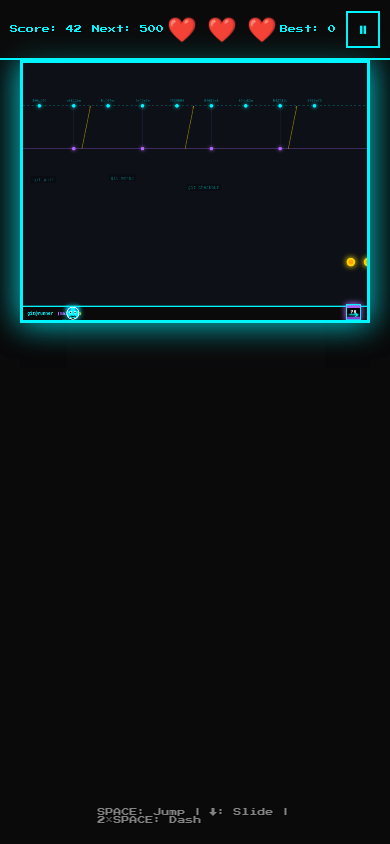
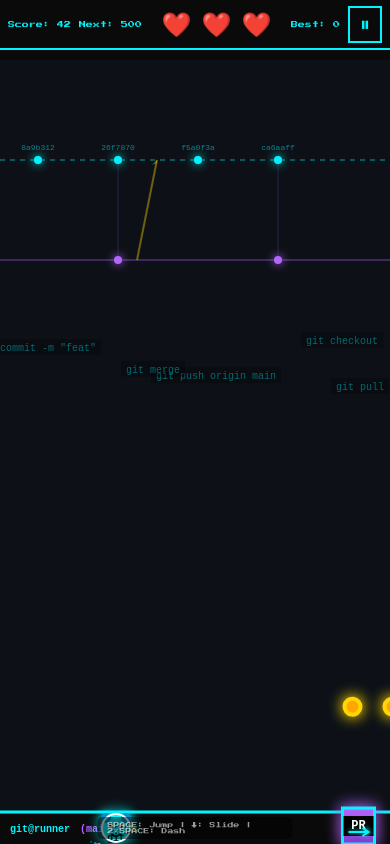
Before and after one commit to manasramesh/gitrunner, a website: page index.html in a window 390 px wide. Both pictures are taken after a click on the button "Start Game". Drawn offline with Linux system fonts and the light colour scheme.

Commit message:
📱 Add fullscreen support for mobile, tablet, and desktop

```diff
--- a/index.html
+++ b/index.html
@@ -2,7 +2,10 @@
 <html lang="en">
 <head>
     <meta charset="UTF-8">
-    <meta name="viewport" content="width=device-width, initial-scale=1.0, maximum-scale=1.0, user-scalable=no">
+    <meta name="viewport" content="width=device-width, initial-scale=1.0, maximum-scale=1.0, user-scalable=no, viewport-fit=cover">
+    <meta name="mobile-web-app-capable" content="yes">
+    <meta name="apple-mobile-web-app-capable" content="yes">
+    <meta name="apple-mobile-web-app-status-bar-style" content="black-fullscreen">
     <meta name="description" content="Git Runner: Command Quest - Learn Git commands while playing an addictive endless runner game!">
     <title>Git Runner: Command Quest</title>
     <link rel="stylesheet" href="styles/main.css">
--- a/js/engine.js
+++ b/js/engine.js
@@ -17,7 +17,10 @@ class GameEngine {
         this.gitChallenge = new GitChallengeSystem();
         this.powerupManager = new PowerUpManager();
         this.world = new World(this.canvas);
-        this.player = new Player(100, 568); // Correct ground position
+
+        // Player initialized after canvas resize (dynamic ground position)
+        const groundY = this.canvas.height - 32;
+        this.player = new Player(100, groundY);
         this.ui = new UIManager(this.gitChallenge);
 
         // Game state
@@ -57,23 +60,33 @@ class GameEngine {
     }
 
     resizeCanvas() {
-        const maxWidth = 800;
-        const maxHeight = 600;
-        const scale = Math.min(
-            (window.innerWidth - 40) / maxWidth,
-            (window.innerHeight - 100) / maxHeight,
-            1
-        );
+        // Fullscreen canvas - fills entire viewport
+        const width = window.innerWidth;
+        const height = window.innerHeight - 60; // Reserve 60px for HUD
 
-        this.canvas.width = maxWidth;
-        this.canvas.height = maxHeight;
-        this.bgCanvas.width = maxWidth;
-        this.bgCanvas.height = maxHeight;
+        this.canvas.width = width;
+        this.canvas.height = height;
+        this.bgCanvas.width = width;
+        this.bgCanvas.height = height;
 
-        this.canvas.style.width = `${maxWidth * scale}px`;
-        this.canvas.style.height = `${maxHeight * scale}px`;
-        this.bgCanvas.style.width = `${maxWidth * scale}px`;
-        this.bgCanvas.style.height = `${maxHeight * scale}px`;
+        this.canvas.style.width = `${width}px`;
+        this.canvas.style.height = `${height}px`;
+        this.bgCanvas.style.width = `${width}px`;
+        this.bgCanvas.style.height = `${height}px`;
+
+        // Update game dimensions
+        if (this.world) {
+            this.world.canvas = this.canvas;
+        }
+
+        // Update player ground position based on new canvas height
+        if (this.player) {
+            this.player.groundY = height - 32;
+            // If player is on ground, update Y position
+            if (this.player.isGrounded) {
+                this.player.y = this.player.groundY;
+            }
+        }
 
         // Optimize canvas rendering
         const ctx = this.canvas.getContext('2d');
@@ -184,7 +197,12 @@ class GameEngine {
         this.nextCheckpoint = 500;
         this.coins = 0;
         this.combo = 0;
-        this.player.reset(100, 568); // Correct ground position
+
+        // Dynamic ground position based on canvas height
+        const groundY = this.canvas.height - 32;
+        this.player.reset(100, groundY);
+        this.player.groundY = groundY;
+
         this.world.reset();
         this.powerupManager.reset();
         this.particles.clear();
@@ -289,7 +307,7 @@ class GameEngine {
         // Update game systems
         this.player.update(deltaTime);
         this.world.update(deltaTime, this.checkpoints);
-        this.powerupManager.update(deltaTime, this.world.scrollSpeed, this.world.distance);
+        this.powerupManager.update(deltaTime, this.world.scrollSpeed, this.world.distance, this.canvas.height);
         this.particles.update(deltaTime);
         this.screenShake.update(deltaTime);
 
@@ -437,7 +455,8 @@ class GameEngine {
         if (this.lives > 0) {
             // Brief invincibility and reset position
             this.powerupManager.activatePowerUp('shield');
-            this.player.reset(100, 568); // Correct ground position
+            const groundY = this.canvas.height - 32;
+            this.player.reset(100, groundY);
         }
     }
 
--- a/js/player.js
+++ b/js/player.js
@@ -12,7 +12,7 @@ class Player {
         // Max jump height: 120px (can clear 100px obstacles with safety margin)
         this.gravity = 960;
         this.jumpForce = -480;
-        this.groundY = 568; // Canvas height (600) - player height (32) = 568
+        this.groundY = y; // Dynamic based on canvas height
         this.isGrounded = false;
         this.canDoubleJump = false;
 
--- a/js/powerups.js
+++ b/js/powerups.js
@@ -88,13 +88,13 @@ class PowerUpManager {
         this.lastSpawnX = 0;
     }
 
-    update(deltaTime, scrollSpeed, worldDistance) {
+    update(deltaTime, scrollSpeed, worldDistance, canvasHeight) {
         // Update spawn timer
         this.spawnTimer += deltaTime;
 
         // Spawn new power-ups
         if (this.spawnTimer >= this.spawnInterval && worldDistance - this.lastSpawnX > this.minSpawnDistance) {
-            this.spawnPowerUp(worldDistance);
+            this.spawnPowerUp(worldDistance, canvasHeight);
             this.spawnTimer = 0;
             this.spawnInterval = 5 + Math.random() * 3; // Random interval 5-8 seconds
         }
@@ -118,12 +118,13 @@ class PowerUpManager {
         }
     }
 
-    spawnPowerUp(worldDistance) {
+    spawnPowerUp(worldDistance, canvasHeight) {
         const types = ['shield', 'magnet', 'slowmo', 'multiplier'];
         const type = types[Math.floor(Math.random() * types.length)];
 
         const x = worldDistance + 800; // Spawn ahead of player
-        const y = 420 + Math.random() * 80; // Reachable height (ground at 568, jump ~120px)
+        const groundY = canvasHeight - 32;
+        const y = groundY - 100 - Math.random() * 50; // Reachable height (can jump ~120px)
 
         const powerup = new PowerUp(x, y, type);
         this.powerups.push(powerup);
--- a/js/world.js
+++ b/js/world.js
@@ -443,10 +443,11 @@ class World {
     }
 
     spawnCoins(x) {
-        // Spawn coin patterns at reachable heights
+        // Spawn coin patterns at reachable heights (dynamic based on canvas)
         const coinCount = 3 + Math.floor(Math.random() * 3);
         const pattern = Math.random();
-        const baseY = 450; // Reachable height (ground at 568, player can jump ~120px up)
+        const groundY = this.canvas.height - 32;
+        const baseY = groundY - 120; // Player can jump ~120px up
 
         if (pattern < 0.5) {
             // Line pattern
--- a/styles/main.css
+++ b/styles/main.css
@@ -5,13 +5,19 @@
     box-sizing: border-box;
 }
 
-body {
+html, body {
+    margin: 0;
+    padding: 0;
     font-family: 'Press Start 2P', cursive;
     background: #0a0a0a;
     color: #fff;
     overflow: hidden;
     width: 100vw;
     height: 100vh;
+    position: fixed;
+    /* Prevent pull-to-refresh and overscroll on mobile */
+    overscroll-behavior: none;
+    touch-action: pan-x pan-y;
 }
 
 .pixel-text {
@@ -198,15 +204,16 @@ body {
     display: none;
 }
 
-/* Canvas */
+/* Canvas - Fullscreen */
 #background-canvas,
 #game-canvas {
     position: absolute;
     top: 60px;
-    left: 50%;
-    transform: translateX(-50%);
-    border: 3px solid #00F5FF;
-    box-shadow: 0 0 30px rgba(0, 245, 255, 0.5);
+    left: 0;
+    width: 100vw !important;
+    height: calc(100vh - 60px) !important;
+    border: none;
+    box-shadow: none;
 }
 
 #background-canvas {
@@ -312,11 +319,14 @@ body {
 /* Controls Hint */
 .controls-hint {
     position: absolute;
-    bottom: 20px;
+    bottom: 10px;
     left: 50%;
     transform: translateX(-50%);
-    color: rgba(255, 255, 255, 0.5);
+    color: rgba(255, 255, 255, 0.6);
     z-index: 10;
+    background: rgba(0, 0, 0, 0.5);
+    padding: 8px 16px;
+    border-radius: 5px;
 }
 
 /* Modal Base */
@@ -550,47 +560,74 @@ body {
     }
 }
 
-/* Responsive Design */
+/* Responsive Design - Fullscreen on all devices */
 @media (max-width: 1024px) {
     .game-title {
-        font-size: 32px;
+        font-size: 28px;
     }
 
     .pixel-text {
-        font-size: 14px;
+        font-size: 12px;
     }
 
     .pixel-text-small {
         font-size: 8px;
     }
-
-    #background-canvas,
-    #game-canvas {
-        max-width: 90%;
-    }
 }
 
 @media (max-width: 768px) {
     .game-title {
-        font-size: 24px;
+        font-size: 20px;
+    }
+
+    .subtitle {
+        font-size: 10px;
     }
 
     #hud {
-        padding: 0 10px;
+        padding: 0 8px;
+        height: 50px;
     }
 
     .hud-left,
     .hud-right {
-        gap: 10px;
+        gap: 8px;
+    }
+
+    .pixel-text-small {
+        font-size: 7px;
     }
 
     .menu-btn {
         padding: 10px 20px;
+        font-size: 8px;
     }
 
     .modal-content {
-        max-width: 90%;
-        padding: 20px;
+        max-width: 95%;
+        max-height: 90vh;
+        padding: 15px;
+    }
+
+    .controls-hint {
+        font-size: 6px;
+        padding: 5px 10px;
+        bottom: 5px;
+    }
+}
+
+/* Landscape mobile optimization */
+@media (max-width: 896px) and (orientation: landscape) {
+    #hud {
+        height: 40px;
+    }
+
+    .pixel-text-small {
+        font-size: 6px;
+    }
+
+    .controls-hint {
+        display: none; /* Hide on landscape mobile to save space */
     }
 }
 
```
